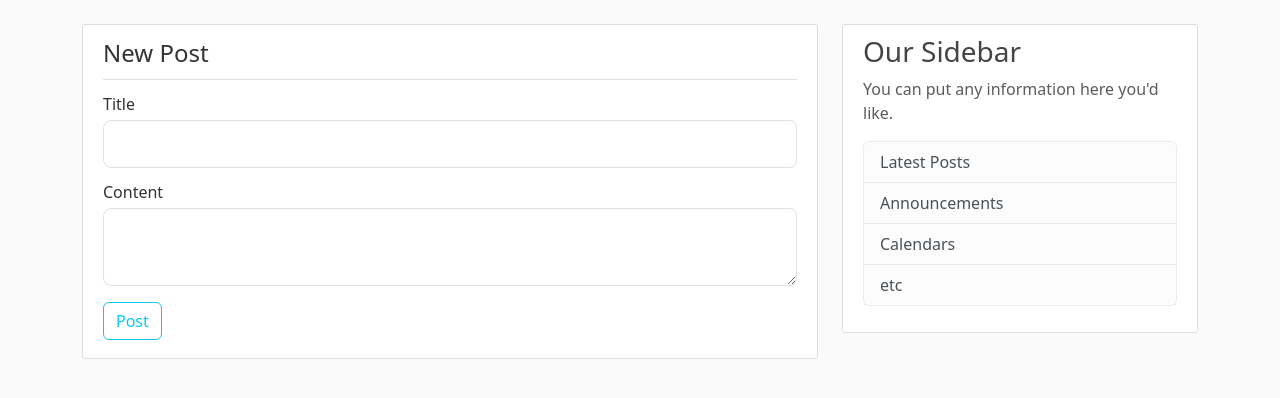
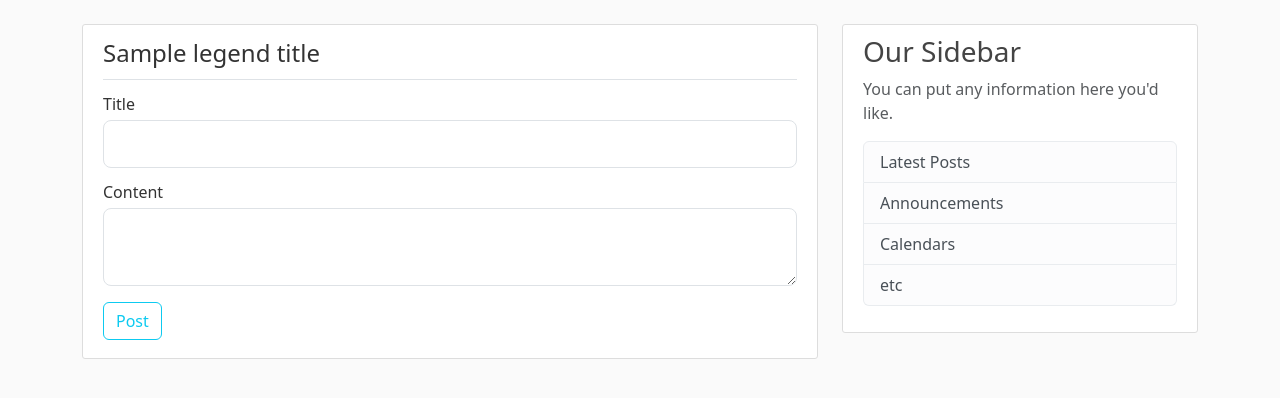
Before and after one commit to BugReportOnWeb/BlogPost, a Flask app: template blog_post/templates/create_post.html in a window 1280 px wide. Shown: the part 56-454 px from the top of the page. Run offline with Flask 2, Linux system fonts and the light colour scheme; tables that the repository leaves empty hold one stand-in row (values such as "Sample post"); the template is opened without the code that fills it: values that come from a table or form of the project are taken from there, most other values are stand-ins (such as "Sample title", 1, 10 or a date in 2020); some libraries are stand-ins or nearby versions.

Commit message:
Change title from the variable rather than hard coded

```diff
--- a/blog_post/templates/create_post.html
+++ b/blog_post/templates/create_post.html
@@ -1,12 +1,12 @@
 {% extends "base.html" %}
 
-{% block title %}New Post{% endblock %}
+{% block title %}{{ legend_title }}{% endblock %}
 {% block content %}
     <div class="content-section">
         <form method="POST">
             {{ form.hidden_tag() }}
             <fieldset class="form-group">
-                <legend class="border-bottom pb-2">New Post</legend>
+                <legend class="border-bottom pb-2">{{ legend_title }}</legend>
                 <div class="form-group my-2">
                     {{ form.title.label(class="form-control-label my-1") }}
 
```
